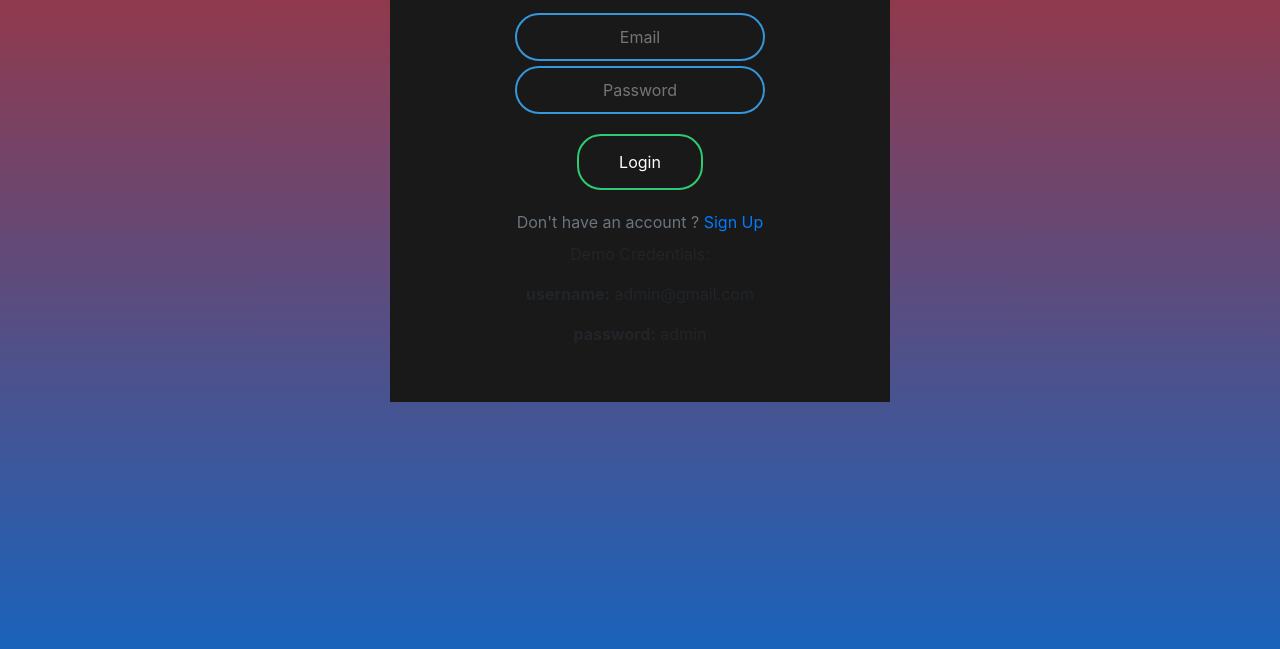
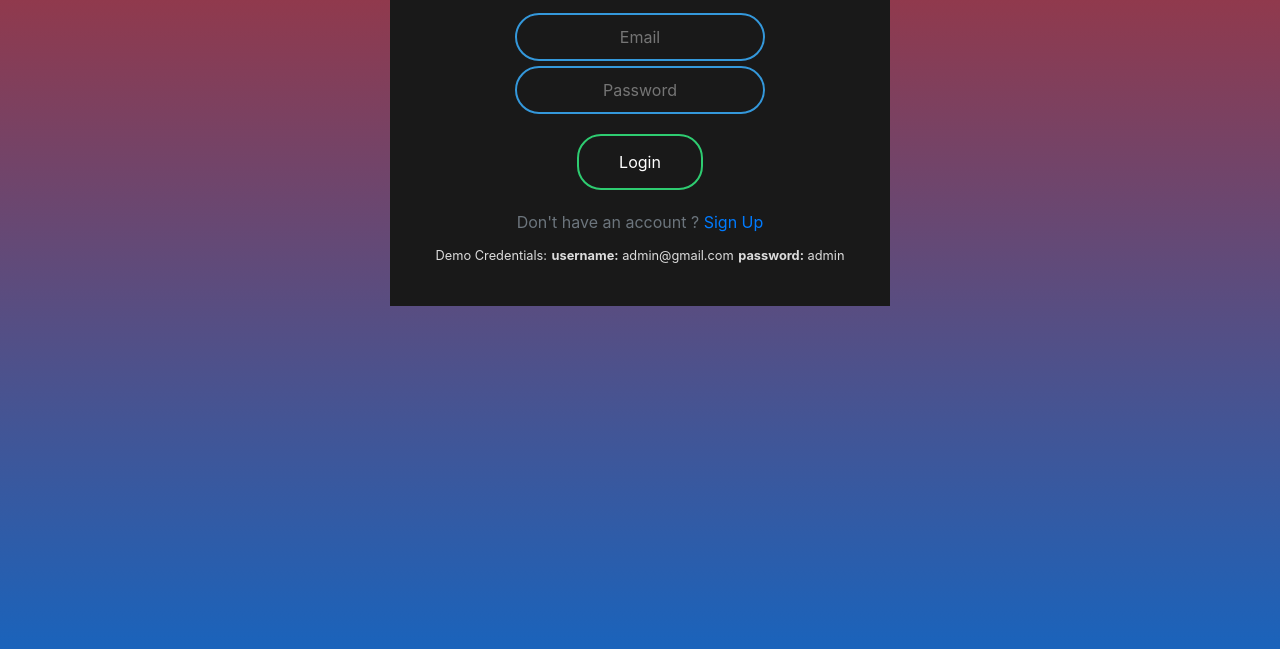
Before and after one commit to krishnakiriti04/URLShortener-frontend, a plain HTML site: page index.html in a window 1280 px wide. Shown: the part 223-872 px from the top of the page. Drawn offline with nearby package versions, Linux system fonts and the light colour scheme.

Commit message:
demo credentials added

```diff
--- a/index.html
+++ b/index.html
@@ -24,10 +24,10 @@
                         <!-- <input type="button" name="signup" id="signup" value="SignUp" href="#"> -->
                         <label class="text-muted">Don't have an account ? <a href="#"  onclick="signup()">Sign Up</a> </label>
                     </div>
-                    <div>
-                        <p>Demo Credentials:</p>
-                        <p><strong> username:</strong> admin@gmail.com</p>
-                        <p><strong>password:</strong> admin</p>
+                    <div style="color: gainsboro;">
+                        <small>Demo Credentials:</small>
+                        <small><strong> username:</strong> admin@gmail.com</small>
+                        <small><strong>password:</strong> admin</small>
                     </div>
 
 
```
